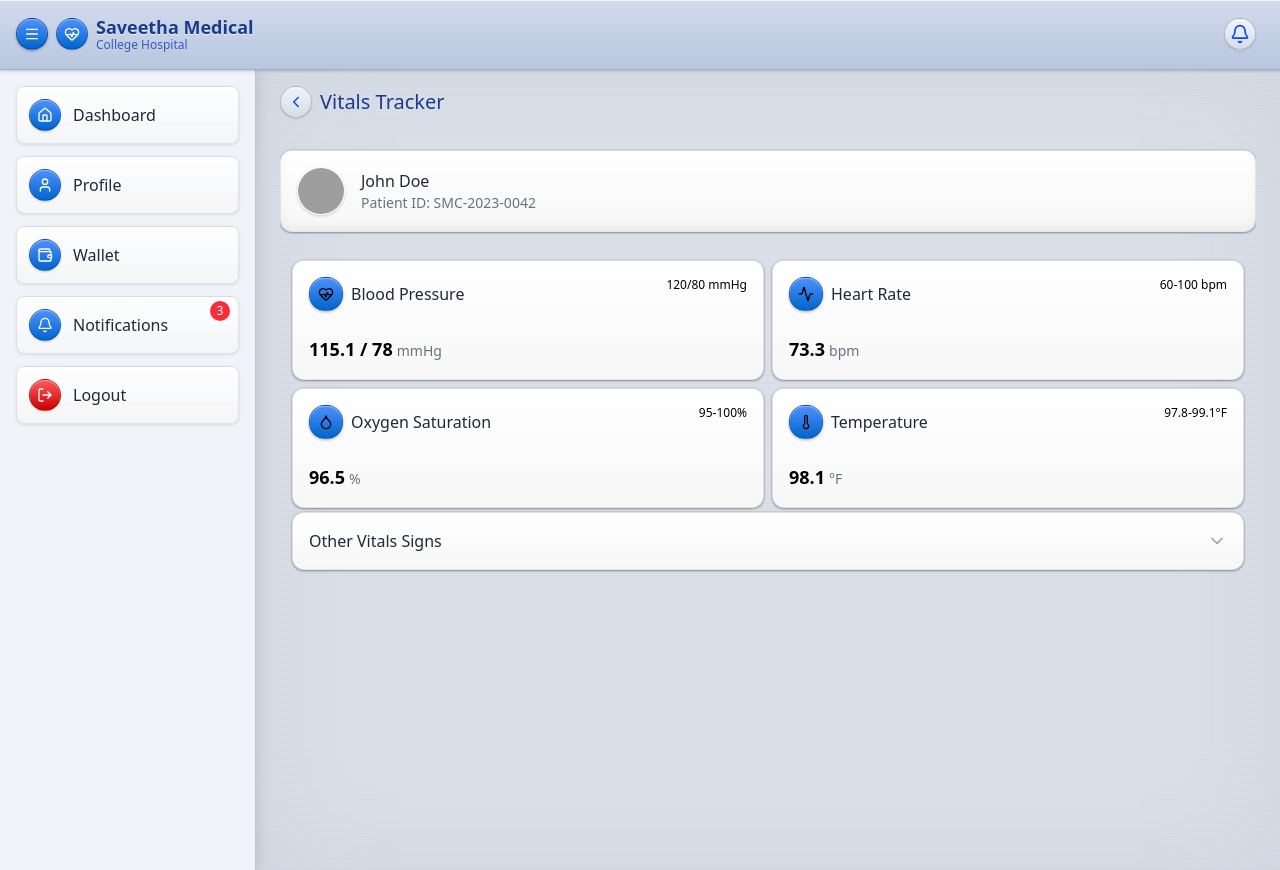
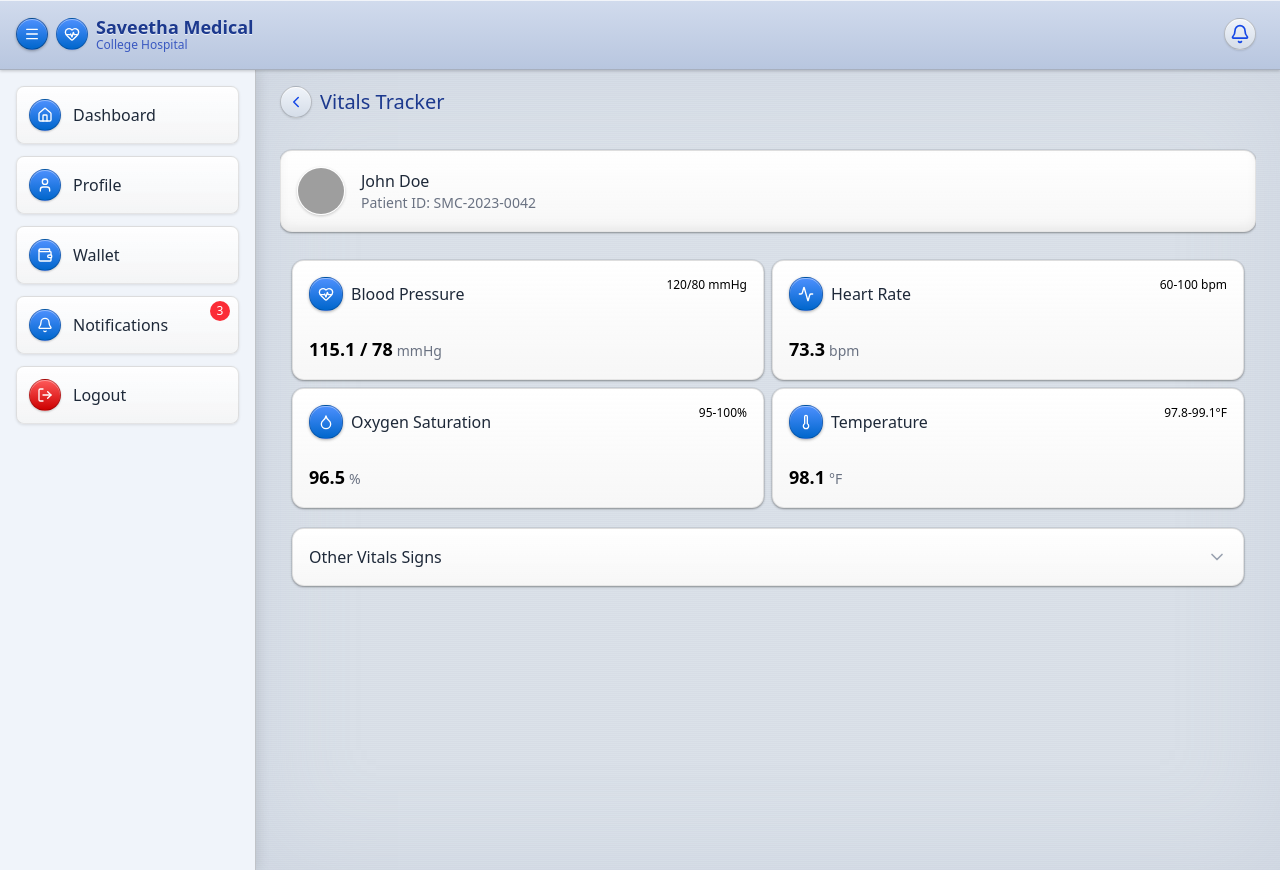
Before and after one commit to Mukunthan-A-R/simats-medical-client, a React (Vite) app: page /patient/vitals/1 in a window 1280 px wide. Built offline with nearby package versions, Linux system fonts and the light colour scheme; grey boxes are pictures that could not be loaded.

Commit message:
changing text colors

```diff
--- a/src/components/patient/PatientSecondaryVitalCard.jsx
+++ b/src/components/patient/PatientSecondaryVitalCard.jsx
@@ -21,7 +21,7 @@ const PatientSecondaryVitalCard = ({ data }) => {
               "0 1px 3px rgba(0,0,0,0.3), inset 0 1px 0 rgba(255,255,255,0.4)",
             border: "1px solid rgba(0,0,0,0.2)",
           }}
-          className="bg-blue-900 p-2 rounded-2xl"
+          className="bg-blue-900 text-white p-2 rounded-2xl"
         >
           {data.icon}
         </span>
--- a/src/components/patient/PatientSecondaryVitals.jsx
+++ b/src/components/patient/PatientSecondaryVitals.jsx
@@ -7,7 +7,7 @@ const PatientSecondaryVitals = () => {
   return (
     <>
       <div
-        className=" rounded-xl font-medium text-gray-800"
+        className=" rounded-xl font-medium text-gray-800 my-4"
         style={{
           boxShadow:
             "0 1px 3px rgba(0,0,0,0.12), 0 1px 2px rgba(0,0,0,0.24), 0 0 0 1px rgba(0,0,0,0.05)",
--- a/src/components/patient/vitals/PatientVitalsDataCard.jsx
+++ b/src/components/patient/vitals/PatientVitalsDataCard.jsx
@@ -24,7 +24,7 @@ const PatientVitalsDataCard = ({ data }) => {
                 "0 1px 3px rgba(0,0,0,0.3), inset 0 1px 0 rgba(255,255,255,0.4)",
               border: "1px solid rgba(0,0,0,0.2)",
             }}
-            className="bg-blue-900  px-2 py-2 rounded-2xl"
+            className="bg-blue-900 text-white px-2 py-2 rounded-2xl"
           >
             {data.icon}
           </span>
```
